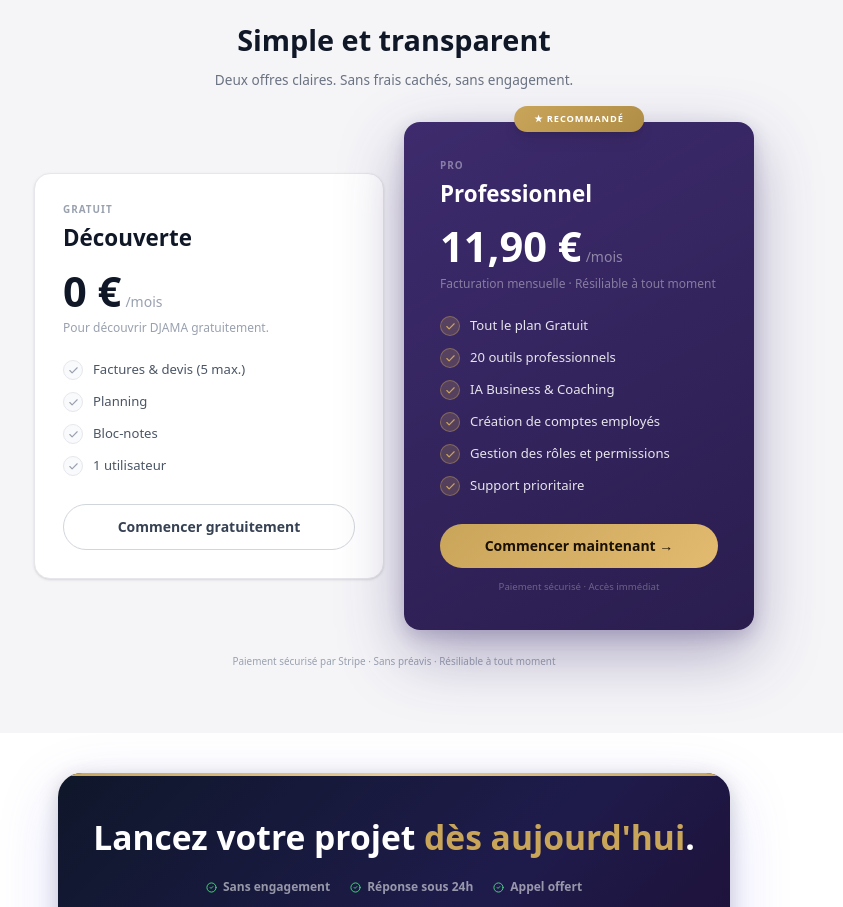
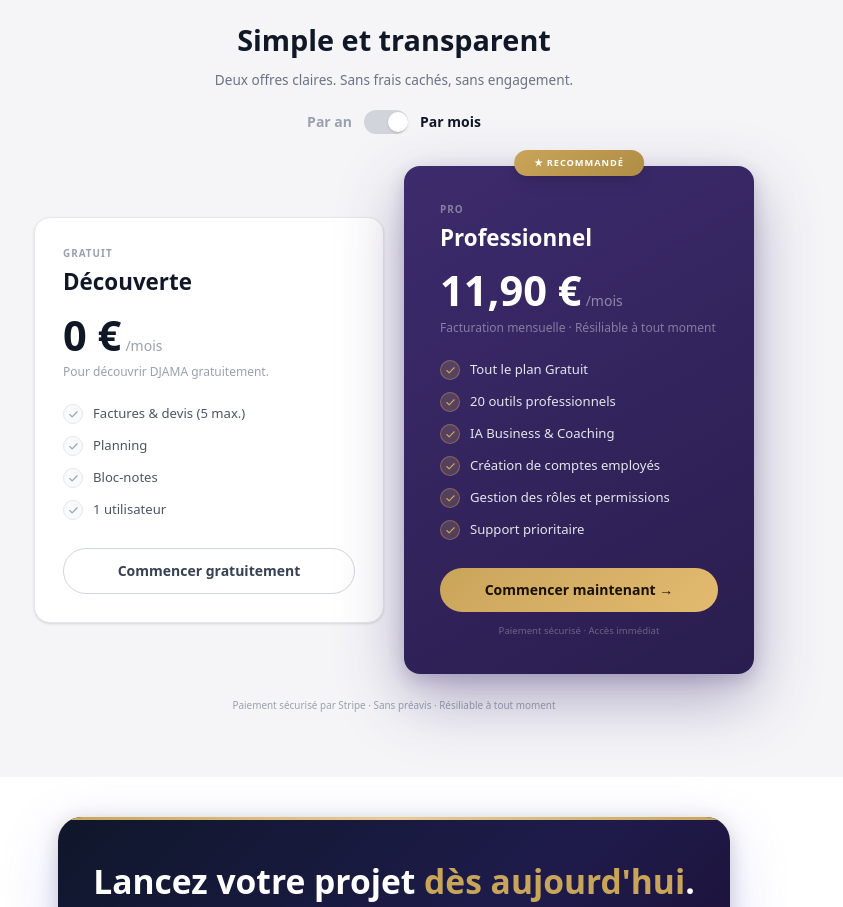
Before and after one commit to nofaneamdjad/djama-premium, a Next.js app: page / in a window 1280 px wide. Shown: the part 3894-4801 px from the top of the page, without its empty margins (246-1089 px from the left). Built offline with nearby package versions, Linux system fonts and the light colour scheme; no server answers; the database is empty.

Commit message:
feat(tarifs): toggle annuel/mensuel — 9,90€/an vs 11,90€/mois

```diff
--- a/src/app/page.tsx
+++ b/src/app/page.tsx
@@ -392,6 +392,7 @@ function HomeContent() {
   const data                  = getSiteData();
   useLanguage();
   const { settings }          = useSiteSettings();
+  const [parAn, setParAn]     = useState(false);
 
 
   return (
@@ -960,6 +961,32 @@ function HomeContent() {
             </span>
             <h2 className="mt-2 text-[1.8rem] font-black text-gray-900">Simple et transparent</h2>
             <p className="mt-2 text-[0.85rem] text-gray-500">Deux offres claires. Sans frais cachés, sans engagement.</p>
+
+            {/* Toggle Par an / Par mois */}
+            <div className="mt-5 flex items-center justify-center gap-3">
+              <span className={`text-sm font-semibold transition-colors ${parAn ? "text-gray-900" : "text-gray-400"}`}>
+                Par an
+                {parAn && (
+                  <span className="ml-2 rounded-full bg-emerald-100 px-2 py-0.5 text-[0.58rem] font-bold uppercase tracking-wider text-emerald-700">
+                    −2 mois offerts
+                  </span>
+                )}
+              </span>
+              <button
+                onClick={() => setParAn(!parAn)}
+                aria-label="Basculer facturation annuelle / mensuelle"
+                className="relative h-6 w-11 rounded-full transition-colors duration-300"
+                style={{ background: parAn ? "#3d2b6d" : "#d1d5db" }}
+              >
+                <span
+                  className="absolute top-0.5 h-5 w-5 rounded-full bg-white shadow transition-transform duration-300"
+                  style={{ transform: parAn ? "translateX(22px)" : "translateX(2px)" }}
+                />
+              </button>
+              <span className={`text-sm font-semibold transition-colors ${!parAn ? "text-gray-900" : "text-gray-400"}`}>
+                Par mois
+              </span>
+            </div>
           </div>
 
           {/* 2 cartes */}
@@ -1007,10 +1034,14 @@ function HomeContent() {
               <p className="mb-1 text-[0.62rem] font-bold uppercase tracking-widest text-white/40">Pro</p>
               <h3 className="mb-4 text-[1.4rem] font-black text-white">Professionnel</h3>
               <div className="mb-1 flex items-baseline gap-1">
-                <span className="text-[2.6rem] font-black leading-none text-white">11,90 €</span>
+                <span className="text-[2.6rem] font-black leading-none text-white">{parAn ? "9,90 €" : "11,90 €"}</span>
                 <span className="text-sm text-white/45">/mois</span>
               </div>
-              <p className="mb-6 mt-1 text-xs text-white/40">Facturation mensuelle · Résiliable à tout moment</p>
+              {parAn ? (
+                <p className="mb-6 mt-1 text-xs text-white/40"><span className="line-through">11,90 €/mois</span> · Facturé 118,80 €/an</p>
+              ) : (
+                <p className="mb-6 mt-1 text-xs text-white/40">Facturation mensuelle · Résiliable à tout moment</p>
+              )}
               <ul className="mb-7 flex-1 space-y-3">
                 {["Tout le plan Gratuit", "20 outils professionnels", "IA Business & Coaching", "Création de comptes employés", "Gestion des rôles et permissions", "Support prioritaire"].map((f) => (
                   <li key={f} className="flex items-center gap-2.5 text-[0.82rem] text-white/88">
```
